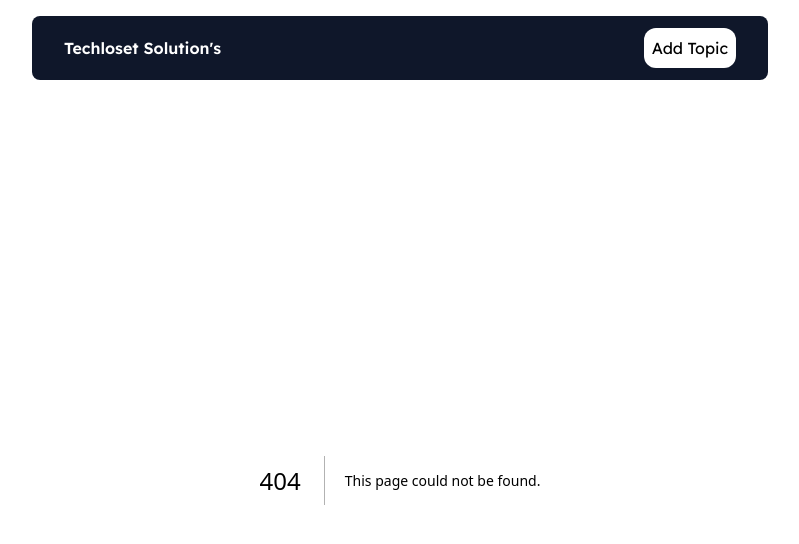
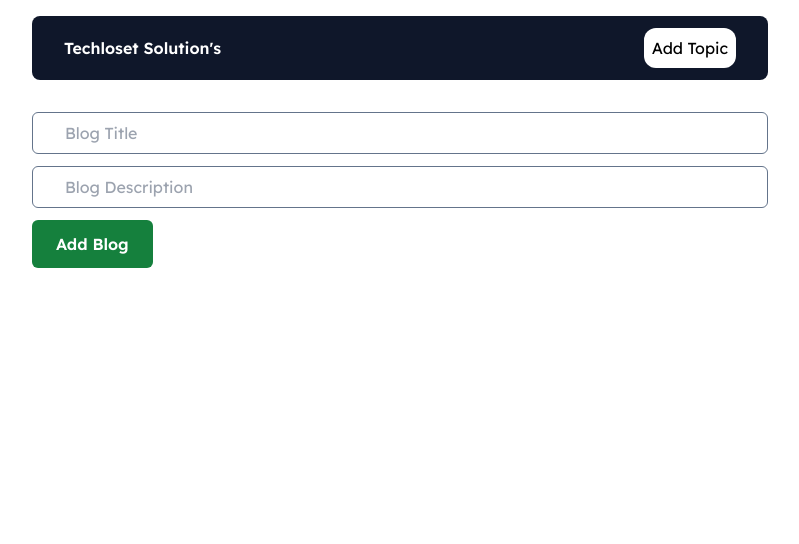
Before and after one commit to techloset/CRUD-using-mongoose, a Next.js app: page /addTopic in a window 1280 px wide. Before the commit this address had no page. Shown: the top 544 px of the page, without its empty margins (240-1039 px from the left). Built offline with nearby package versions, Linux system fonts and the light colour scheme.

Commit message:
feat:Create input component & addTopic page

```diff
--- /dev/null
+++ b/app/addTopic/page.tsx
@@ -0,0 +1,15 @@
+import CustomInput from "@/components/CustomInput";
+import React from "react";
+
+export default function page() {
+  return (
+    <form className="flex flex-col gap-3">
+      <CustomInput type="text" placeholder="Blog Title" />
+      <CustomInput type="text" placeholder="Blog Description" />
+
+      <button className="bg-green-700 hover:bg-green-800 font-semibold text-white py-3 px-6 w-fit rounded-md">
+        Add Blog
+      </button>
+    </form>
+  );
+}
--- a/app/layout.tsx
+++ b/app/layout.tsx
@@ -20,7 +20,7 @@ export default function RootLayout({
       <body className={inter.className}>
         <div className="max-w-3xl mx-auto p-4">
           <Header />
-          {children}
+          <div className="mt-8">{children}</div>
         </div>
       </body>
     </html>
--- /dev/null
+++ b/components/CustomInput.tsx
@@ -0,0 +1,15 @@
+export interface InputProps {
+  type: string;
+  placeholder: string;
+}
+
+const CustomInput: React.FC<InputProps> = ({ type, placeholder }) => {
+  return (
+    <input
+      className="border border-slate-500 rounded-md px-8 py-2"
+      type={type}
+      placeholder={placeholder}
+    />
+  );
+};
+export default CustomInput;
```
